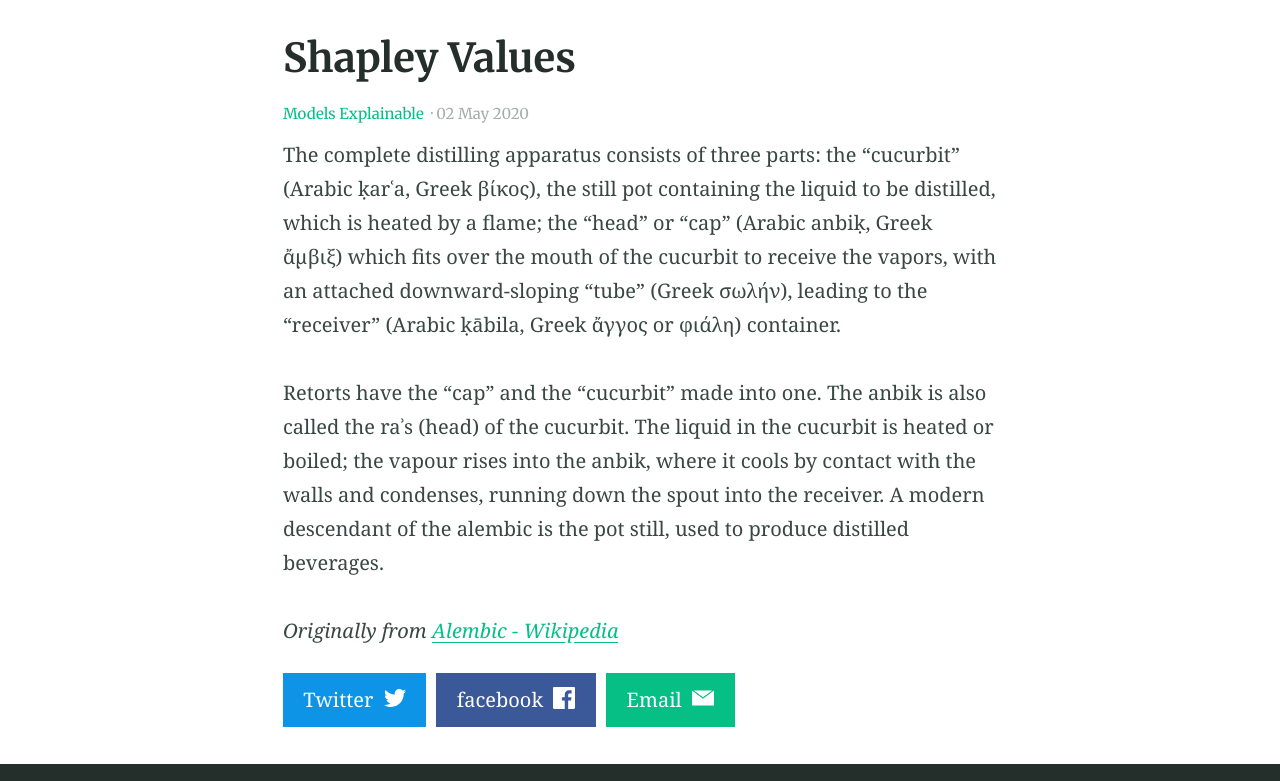
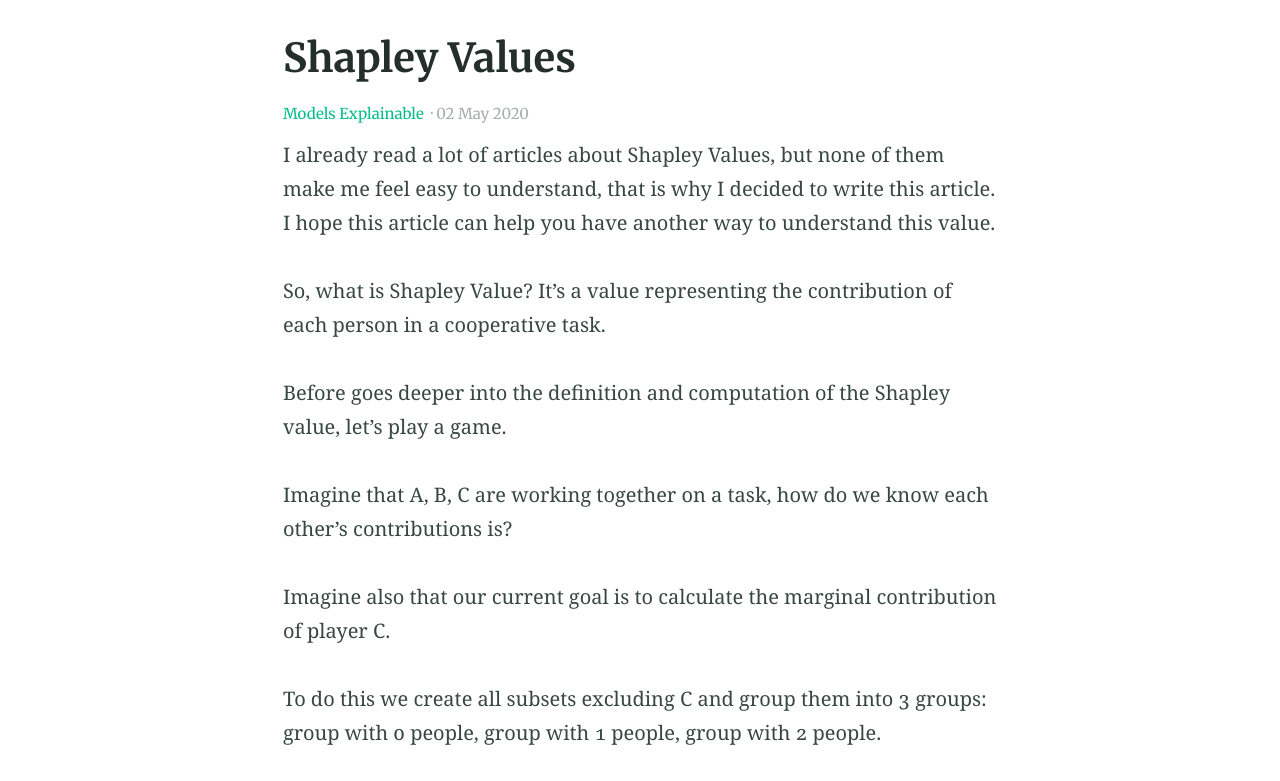
Before and after one commit to tianangthang7/tianangthang7.github.io, a Jekyll site: the page built from _posts/2020-05-02-SHAPLEY-VALUES copy.md, in a window 1280 px wide and 900 px high, scrolled down 293 px, cut to the strip 119-900 px from the top of the window. Built offline with Jekyll 4.4.1, drawn with Linux system fonts in a browser that asks for light colours; our own code applies the rules of GitHub Pages for plain Markdown files; some of the changed text lies outside the part shown.

Commit message:
add firsh article

```diff
--- a/_posts/2020-05-02-SHAPLEY-VALUES copy.md
+++ b/_posts/2020-05-02-SHAPLEY-VALUES copy.md
@@ -5,10 +5,30 @@ categories:
 feature_image: "https://picsum.photos/2560/600?image=872"
 ---
 
-The complete distilling apparatus consists of three parts: the "cucurbit" (Arabic ḳarʿa, Greek βίκος), the still pot containing the liquid to be distilled, which is heated by a flame; the "head" or "cap" (Arabic anbiḳ, Greek ἄμβιξ) which fits over the mouth of the cucurbit to receive the vapors, with an attached downward-sloping "tube" (Greek σωλήν), leading to the "receiver" (Arabic ḳābila, Greek ἄγγος or φιάλη) container.
+I already read a lot of articles about Shapley Values, but none of them make me feel easy to understand, that is why I decided to write this article. I hope this article can help you have another way to understand this value.
 
-<!-- more -->
+So, what is Shapley Value? It’s a value representing the contribution of each person in a cooperative task.
 
-Retorts have the "cap" and the "cucurbit" made into one. The anbik is also called the raʾs (head) of the cucurbit. The liquid in the cucurbit is heated or boiled; the vapour rises into the anbik, where it cools by contact with the walls and condenses, running down the spout into the receiver. A modern descendant of the alembic is the pot still, used to produce distilled beverages.
+Before goes deeper into the definition and computation of the Shapley value, let’s play a game.
 
-_Originally from [Alembic - Wikipedia](https://en.wikipedia.org/wiki/Alembic)_
+Imagine that A, B, C are working together on a task, how do we know each other’s contributions is?
+
+Imagine also that our current goal is to calculate the marginal contribution of player C.
+
+To do this we create all subsets excluding C and group them into 3 groups: group with 0 people, group with 1 people, group with 2 people.
+
+Assume that f is a task outcome function. We calculate f(∅),f(A),f(B) and f(A,B).
+Then when we calculate the outcome when C came in: f(∅,C),f(A,C),f(B,C) and f(A,B,C).
+
+Next, we have an average contribution of C in each group:
+
+
+The average contribution of C in in-group has 1 people
+
+The average contribution of C in in-group has 2 people
+Then we take an average for all groups:
+
+In general, the shapely value can also be expressed as:
+
+Where n is the total number of people, v is a value function.
+{% include figure.html image="./_img/screenshot.png" alt="Image with just alt text" %}
```
Also changed, not shown: _img/screenshot.png (renamed from screenshot.png).
